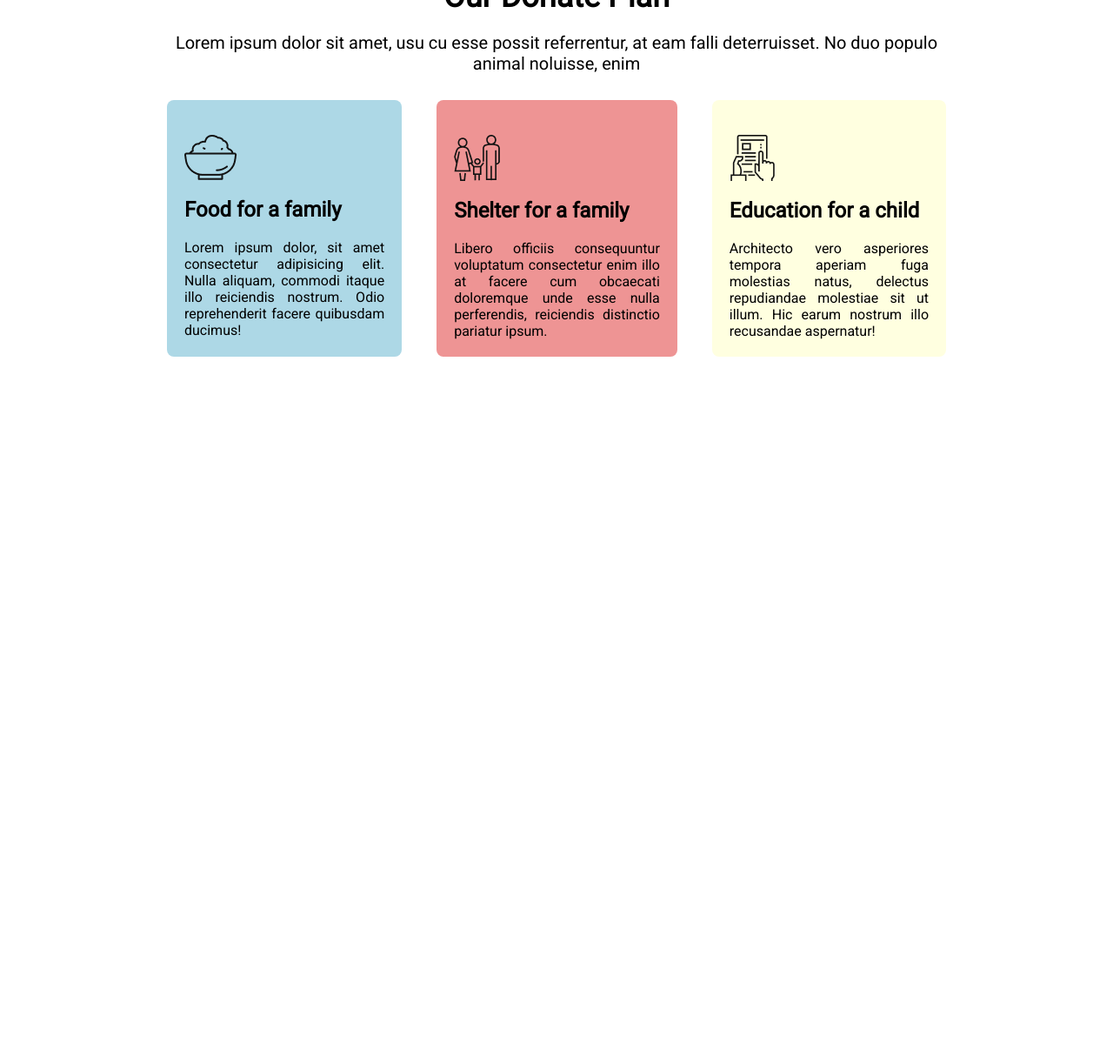
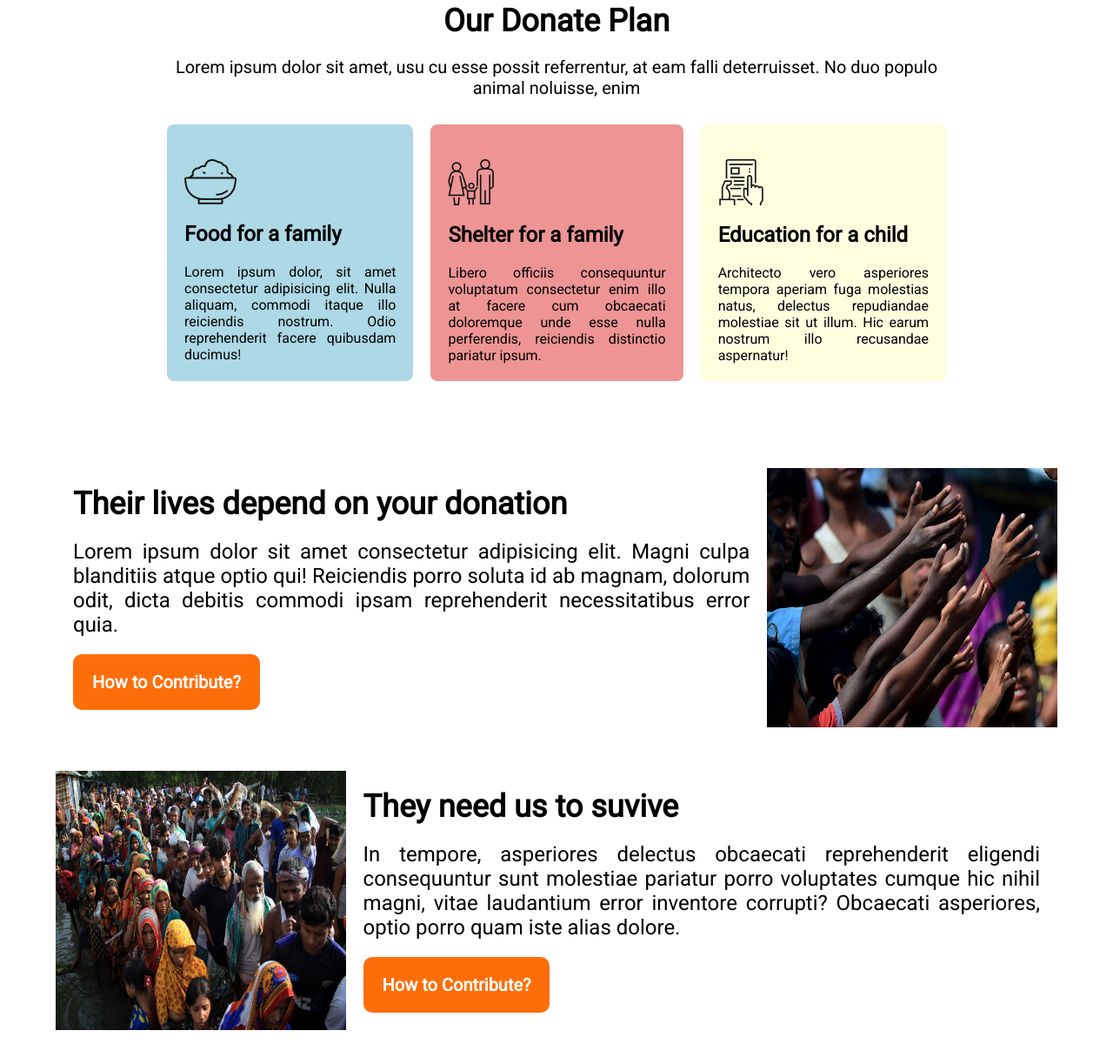
Before and after one commit to muntasir-smm/donate-today, a plain HTML site: page index.html in a window 1280 px wide. Shown: the part 1367-2590 px from the top of the page at 87% size. Before the commit the page ends 1877 px from the top, so only its background shows below. Drawn offline with Linux system fonts and the light colour scheme; a web font is replaced by a local one.

Commit message:
Blogs Done

```diff
--- a/index.html
+++ b/index.html
@@ -100,6 +100,44 @@
           </div>
         </div>
       </section>
+
+      <!-- Blogs Section  -->
+      <section class="blogs">
+        <div class="blog">
+          <div class="blog-text">
+            <h2 class="blog-title">Their lives depend on your donation</h2>
+            <p class="blog-description">
+              Lorem ipsum dolor sit amet consectetur adipisicing elit. Magni
+              culpa blanditiis atque optio qui! Reiciendis porro soluta id ab
+              magnam, dolorum odit, dicta debitis commodi ipsam reprehenderit
+              necessitatibus error quia.
+            </p>
+            <div class="blog-btn">
+              <button class="btn-primary">How to Contribute?</button>
+            </div>
+          </div>
+          <div class="blog-image">
+            <img src="media/images/donation13.jpg" alt="" srcset="" />
+          </div>
+        </div>
+        <div class="blog">
+          <div class="blog-image">
+            <img src="media/images/donation7.jpg" alt="" srcset="" />
+          </div>
+          <div class="blog-text">
+            <h2 class="blog-title">They need us to suvive</h2>
+            <p class="blog-description">
+              In tempore, asperiores delectus obcaecati reprehenderit eligendi
+              consequuntur sunt molestiae pariatur porro voluptates cumque hic
+              nihil magni, vitae laudantium error inventore corrupti? Obcaecati
+              asperiores, optio porro quam iste alias dolore.
+            </p>
+            <div class="blog-btn">
+              <button class="btn-primary">How to Contribute?</button>
+            </div>
+          </div>
+        </div>
+      </section>
     </main>
   </body>
 </html>
--- a/style/style.css
+++ b/style/style.css
@@ -8,7 +8,7 @@
 
 .btn-primary {
   border-radius: 10px;
-  height: 50px;
+  height: 64px;
   color: white;
   font-size: 20px;
   text-align: center;
@@ -70,7 +70,6 @@ section {
 }
 
 .amount {
-  /* border: 2px solid coral; */
   border-radius: 8px;
   background-color: lightgrey;
   height: 100px;
@@ -96,13 +95,14 @@ section {
   border-bottom: 2px solid gray;
   text-align: center;
   font-size: 20px;
+  border-radius: 8px;
 }
 
 /* Our Donate Plan */
 
 .plans {
   display: flex;
-  gap: 40px;
+  gap: 20px;
   justify-content: center;
 }
 
@@ -139,3 +139,44 @@ section {
 .plan-description {
   text-align: justify;
 }
+
+/* Blogs Style */
+.blogs {
+  width: 90%;
+  display: flex;
+  flex-direction: column;
+  justify-content: center;
+  gap: 50px;
+  align-items: center;
+}
+.blog {
+  display: flex;
+  justify-content: space-between;
+}
+
+.blog-text {
+  text-align: left;
+  width: 70%;
+  padding: 20px;
+}
+.blog-title {
+  font-size: 36px;
+  margin-bottom: 20px;
+}
+
+.blog-description {
+  font-size: 24px;
+  text-align: justify;
+  margin-bottom: 20px;
+}
+
+.blog-image {
+  width: 30%;
+  display: flex;
+  justify-content: end;
+  /* align-items: center; */
+}
+
+.blog-image img {
+  width: 100%;
+}
```
